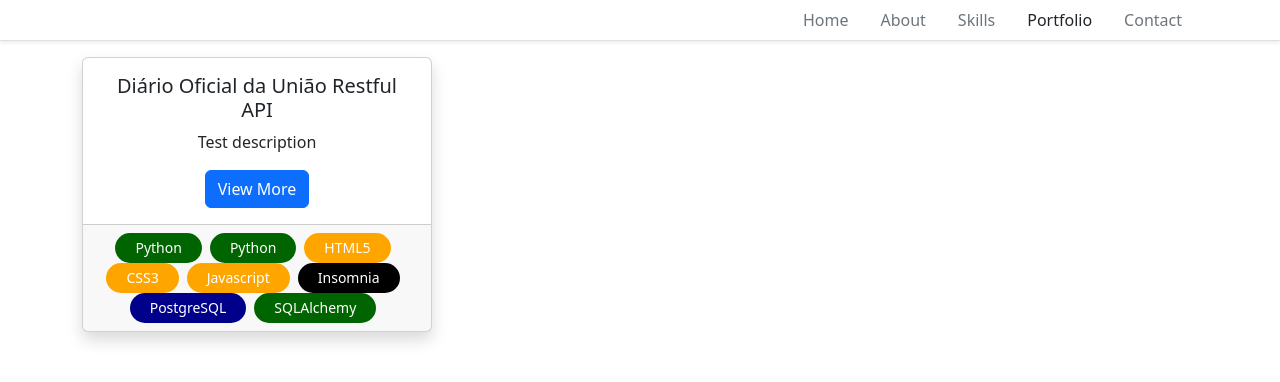
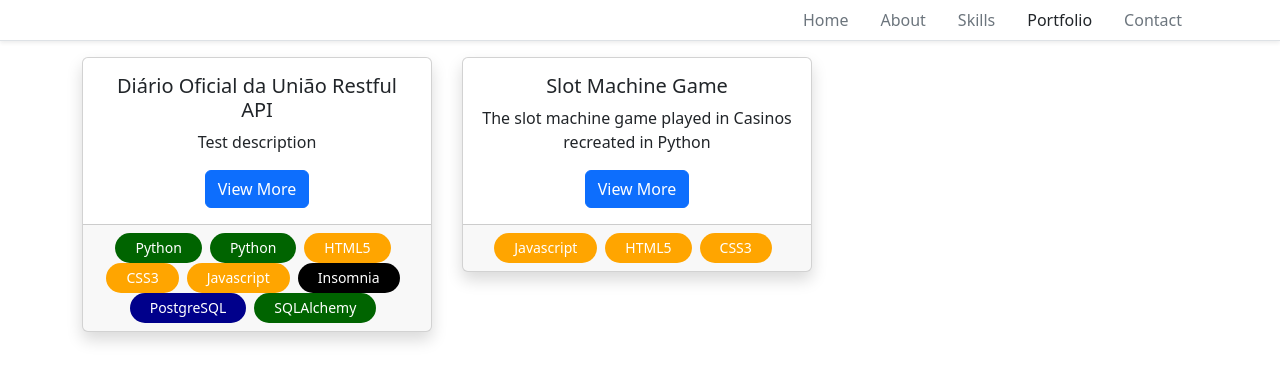
Before and after one commit to barbaracalderon/angular-portfolio-app, an Angular app: page /portfolio in a window 1280 px wide. Shown: the top 382 px of the page. Built offline with nearby package versions, Linux system fonts and the light colour scheme.

Commit message:
feat: card content

```diff
--- a/src/app/app.component.ts
+++ b/src/app/app.component.ts
@@ -7,7 +7,7 @@ import { HeaderComponent } from './header/header.component';
   standalone: true,
   imports: [
     RouterOutlet,
-    HeaderComponent
+    HeaderComponent,
   ],
   templateUrl: './app.component.html',
   styleUrl: './app.component.css'
--- a/src/app/portfolio/portfolio.component.ts
+++ b/src/app/portfolio/portfolio.component.ts
@@ -3,13 +3,15 @@ import { Title } from '@angular/platform-browser';
 import { CardComponent } from '../card/card.component';
 import { Card } from '../_models/card';
 import { Tag } from '../_models/tags';
+import { CollapseModule } from 'ngx-bootstrap/collapse';
 
 @Component({
   selector: 'app-projects',
   standalone: true,
   imports: [CardComponent],
   templateUrl: './portfolio.component.html',
-  styleUrl: './portfolio.component.css'
+  styleUrl: './portfolio.component.css',
+  providers: []
 })
 export class PortfolioComponent {
 
@@ -21,11 +23,26 @@ export class PortfolioComponent {
       description: '',
       projectLink: '',
       tags: [Tag.PYTHON, Tag.FLASK, Tag.HTML5, Tag.CSS3, Tag.JAVASCRIPT, Tag.INSOMNIA, Tag.POSTGRESQL, Tag.SQLALCHEMY],
-      pictures: []
+      pictures: ["../../assets/hands.jpg", "../../assets/hands.jpg", "../../assets/hands.jpg"]
+    },
+    {
+      id: 1,
+      name: 'Slot Machine Game',
+      summary: 'The slot machine game played in Casinos recreated in Python',
+      description: '',
+      projectLink: '',
+      tags: [Tag.JAVASCRIPT, Tag.HTML5, Tag.CSS3],
+      pictures: ["../../assets/hands.jpg"]
     }
   ]
+
 
   constructor(private titleService: Title) {
     this.titleService.setTitle('BC | Portfolio')
   }
+
+  trackById(index: number, project: Card): number {
+    return project.id;
+  }
+
 }
```
